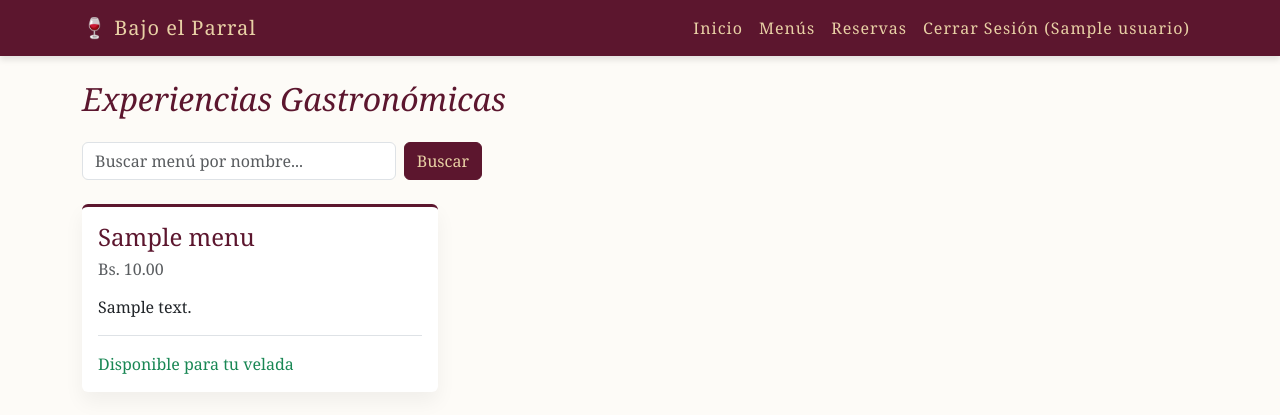
After one commit to N3xum/sistema-reservas-cenas, a Flask app: page /menus in a window 1280 px wide. The commit adds this page. Shown: the top 415 px of the page. Run offline with Flask 3, Linux system fonts and the light colour scheme; a user stored in the database is signed in; tables that the repository leaves empty hold one stand-in row (values such as "Sample post").

Commit message:
Se crearon los html crear_menu, editar_menu y listar_menus

```diff
--- a/app/__init__.py
+++ b/app/__init__.py
@@ -38,7 +38,7 @@ def create_app():
     from .modulo_usuario import usuario_bp
     app.register_blueprint(usuario_bp)
     # -----------------------
-    # Registramos módulo Menu Roberto ---
+    # módulo Menu Roberto ---
     from .modulo_menu import menu_bp
     app.register_blueprint(menu_bp)
 
--- a/app/templates/base.html
+++ b/app/templates/base.html
@@ -58,6 +58,10 @@
       <ul class="navbar-nav ms-auto">
         {% if current_user.is_authenticated %}
             <li class="nav-item"><a class="nav-link" href="{{ url_for('usuario_bp.dashboard') }}">Inicio</a></li>
+
+            <li class="nav-item"><a class="nav-link" href="{{ url_for('menu_bp.listar_menus') }}">Menús</a></li>
+            <li class="nav-item"><a class="nav-link" href="{{ url_for('reserva_bp.listar_reservas') }}">Reservas</a></li>
+
             {% if current_user.rol == 'administrador' %}
                 <li class="nav-item"><a class="nav-link" href="{{ url_for('usuario_bp.listar_usuarios') }}">Usuarios</a></li>
             {% endif %}
--- /dev/null
+++ b/app/templates/listar_menus.html
@@ -0,0 +1,54 @@
+{% extends 'base.html' %}
+{% block content %}
+<div class="mt-4">
+    <div class="d-flex justify-content-between align-items-center mb-3">
+        <h2>Experiencias Gastronómicas</h2>
+        {% if current_user.rol == 'administrador' %}
+            <a href="{{ url_for('menu_bp.crear_menu') }}" class="btn btn-elegant">+ Añadir Nuevo Menú</a>
+        {% endif %}
+    </div>
+
+    <form method="GET" class="d-flex mb-4" style="max-width: 400px;">
+        <input class="form-control me-2" type="search" name="busqueda" placeholder="Buscar menú por nombre..." value="{{ busqueda }}">
+        <button class="btn btn-elegant" type="submit">Buscar</button>
+    </form>
+
+    <div class="row">
+        {% for menu in menus %}
+            <div class="col-md-4 mb-4">
+                <div class="card card-elegant h-100 p-3">
+                    <h4 class="card-title" style="color: #5C162E;">{{ menu.nombre_experiencia }}</h4>
+                    <h6 class="text-muted">Bs. {{ menu.precio }}</h6>
+                    <p class="card-text mt-2">{{ menu.descripcion }}</p>
+
+                    <div class="mt-auto pt-3 border-top">
+                        {% if current_user.rol == 'administrador' %}
+                            <div class="d-flex justify-content-between">
+                                <span class="badge {% if menu.disponibilidad %}bg-success{% else %}bg-secondary{% endif %}">
+                                    {% if menu.disponibilidad %}Disponible{% else %}Oculto{% endif %}
+                                </span>
+                                <div>
+                                    <a href="{{ url_for('menu_bp.editar_menu', id=menu.id) }}" class="btn btn-sm btn-outline-secondary">Editar</a>
+                                    <form action="{{ url_for('menu_bp.eliminar_menu', id=menu.id) }}" method="POST" class="d-inline">
+                                        <button type="submit" class="btn btn-sm btn-outline-danger" onclick="return confirm('¿Seguro que deseas borrar este menú?');">Eliminar</button>
+                                    </form>
+                                </div>
+                            </div>
+                        {% else %}
+                            {% if menu.disponibilidad %}
+                                <span class="text-success"><i class="bi bi-check-circle"></i> Disponible para tu velada</span>
+                            {% else %}
+                                <span class="text-muted">Temporalmente no disponible</span>
+                            {% endif %}
+                        {% endif %}
+                    </div>
+                </div>
+            </div>
+        {% else %}
+            <div class="col-12 text-center">
+                <p>No se encontraron menús que coincidan con tu búsqueda.</p>
+            </div>
+        {% endfor %}
+    </div>
+</div>
+{% endblock %}
```
Also changed, not shown: app/templates/crear_menu.html (added, +32 -0 lines), app/templates/dashboard.html (+5 -2 lines), app/templates/editar_menu.html (added, +32 -0 lines).
